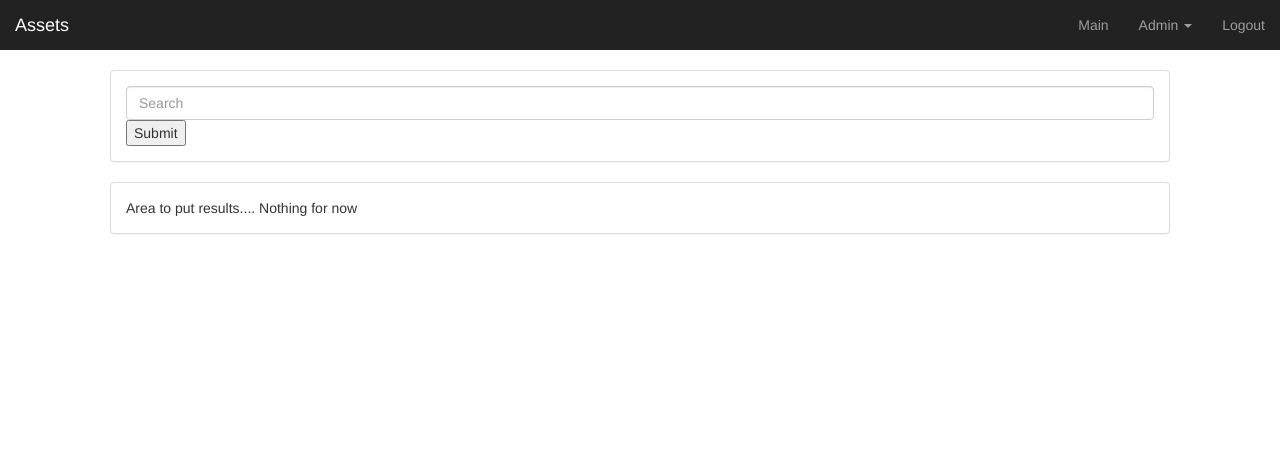
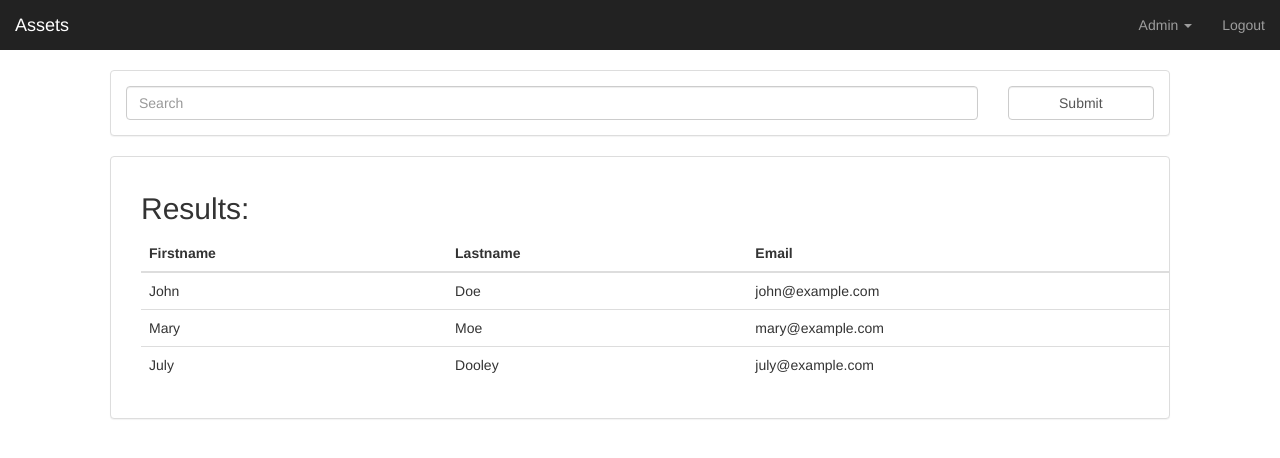
Before and after one commit to Ferbla/Asset, a PHP site: page / in a window 1280 px wide. Shown: the top 458 px of the page. Run offline with PHP 8.4, Linux system fonts and the light colour scheme; some libraries are stand-ins or nearby versions.

Commit message:
seperated navbar, started cleaning up landing page

```diff
--- /dev/null
+++ b/app/nav.php
@@ -0,0 +1,28 @@
+<nav class="navbar navbar-inverse navbar-fixed-top">
+  <div class="container-fluid">
+    <div class="navbar-header">
+      <button type="button" class="navbar-toggle collapsed" data-toggle="collapse" data-target="#navbar" aria-expanded="false" aria-controls="navbar">
+        <span class="sr-only">Toggle navigation</span>
+        <span class="icon-bar"></span>
+        <span class="icon-bar"></span>
+        <span class="icon-bar"></span>
+      </button>
+      <a class="navbar-brand" href="#">Assets</a>
+    </div>
+    <div id="navbar" class="navbar-collapse collapse">
+      <ul class="nav navbar-nav navbar-right">
+        <li class="dropdown">
+          <a href="#" class="dropdown-toggle" data-toggle="dropdown" role="button" aria-haspopup="true" aria-expanded="false">Admin <span class="caret"></span></a>
+          <ul class="dropdown-menu">
+            <li><a href="#">Computers</a></li>
+            <li><a href="#">Products</a></li>
+            <li role="separator" class="divider"></li>
+            <li><a href="#">Users</a></li>
+            <li><a href="#">Settings</a></li>
+          </ul>
+        </li>
+        <li><a href="#">Logout</a></li>
+      </ul>
+    </div>
+  </div>
+</nav>
--- a/css/style.css
+++ b/css/style.css
@@ -22,3 +22,7 @@ body {
 .main .page-header {
   margin-top: 0px;
 }
+
+.result-area{
+  overflow-x: scroll;
+}
--- a/index.php
+++ b/index.php
@@ -14,35 +14,9 @@
   </head>
   <body>
     <div class="container">
-      <nav class="navbar navbar-inverse navbar-fixed-top">
-        <div class="container-fluid">
-          <div class="navbar-header">
-            <button type="button" class="navbar-toggle collapsed" data-toggle="collapse" data-target="#navbar" aria-expanded="false" aria-controls="navbar">
-              <span class="sr-only">Toggle navigation</span>
-              <span class="icon-bar"></span>
-              <span class="icon-bar"></span>
-              <span class="icon-bar"></span>
-            </button>
-            <a class="navbar-brand" href="#">Assets</a>
-          </div>
-          <div id="navbar" class="navbar-collapse collapse">
-            <ul class="nav navbar-nav navbar-right">
-              <li><a href="#">Main</a></li>
-              <li class="dropdown">
-                <a href="#" class="dropdown-toggle" data-toggle="dropdown" role="button" aria-haspopup="true" aria-expanded="false">Admin <span class="caret"></span></a>
-                <ul class="dropdown-menu">
-                  <li><a href="#">Computers</a></li>
-                  <li><a href="#">Products</a></li>
-                  <li role="separator" class="divider"></li>
-                  <li><a href="#">Users</a></li>
-                  <li><a href="#">Settings</a></li>
-                </ul>
-              </li>
-              <li><a href="#">Logout</a></li>
-            </ul>
-          </div>
-        </div>
-      </nav>
+      <?php
+        include 'app/nav.php';
+      ?>
 
       <!-- TODO: Write dashboard junk, maybe graphs or something? -->
 
@@ -53,15 +27,50 @@
             <div class="panel panel-default">
               <div class="panel-body">
                 <form id="frmSearch" method="get">
-                  <input id="txtSearch" name="txtSearch" type="text" class="form-control" placeholder="Search">
-                  <input type="submit" value="Submit">
+                  <div class="row">
+                    <div class="col-xs-10">
+                      <input id="txtSearch" name="txtSearch" type="text" class="form-control" placeholder="Search">
+                    </div>
+                    <div class="col-xs-2">
+                      <input class="form-control" type="submit" value="Submit">
+                    </div>
+                  </div>
                 </form>
               </div>
             </div>
 
             <div class="panel panel-default">
-              <div class="panel-body">
-                Area to put results.... Nothing for now
+              <div class="panel-body result-area">
+                <div class="container">
+                  <h2>Results:</h2>
+                  <table class="table table-hover">
+                    <thead>
+                      <tr>
+                        <th>Firstname</th>
+                        <th>Lastname</th>
+                        <th>Email</th>
+                      </tr>
+                    </thead>
+                    <tbody>
+                      <tr>
+                        <td>John</td>
+                        <td>Doe</td>
+                        <td>john@example.com</td>
+                      </tr>
+                      <tr>
+                        <td>Mary</td>
+                        <td>Moe</td>
+                        <td>mary@example.com</td>
+                      </tr>
+                      <tr>
+                        <td>July</td>
+                        <td>Dooley</td>
+                        <td>july@example.com</td>
+                      </tr>
+                    </tbody>
+                  </table>
+                </div>
+
               </div>
             </div>
           </div>
@@ -72,7 +81,6 @@
 
     <!-- jQuery (necessary for Bootstrap's JavaScript plugins) -->
     <script src="https://ajax.googleapis.com/ajax/libs/jquery/1.11.3/jquery.min.js"></script>
-    <!-- Include all compiled plugins (below), or include individual files as needed -->
     <script src="js/bootstrap.min.js"></script>
   </body>
 </html>
```
